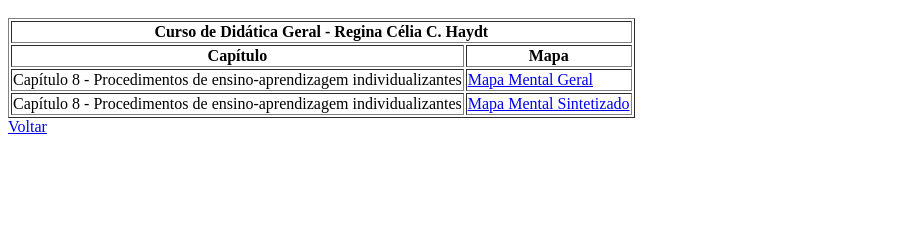
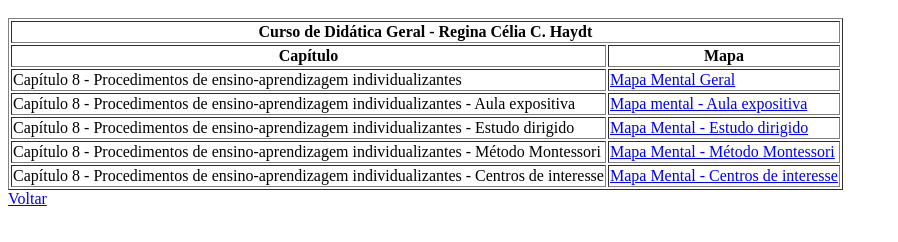
Before and after one commit to eversonott/4_semestre_didatica, a plain HTML site: page paginas/mapas.html in a window 1280 px wide. Shown: the part 48-290 px from the top of the page, without its empty margins (0-898 px from the left). Drawn offline with Linux system fonts and the light colour scheme.

Commit message:
Atualização da indexação dos mapas mentais

```diff
--- a/paginas/mapas.html
+++ b/paginas/mapas.html
@@ -18,10 +18,21 @@
               <td><a href="../markmaps/html/cap_8_procedimentos_de_ensino_aprendizagem_individualizantes_livro_curso_de_didatica_geral.html">Mapa Mental Geral</a></td>
           </tr>
           <tr>
-              <td>Capítulo 8 - Procedimentos de ensino-aprendizagem individualizantes</td>
-              <td><a href="../markmaps/html/cap_8_procedimentos_de_ensino_aprendizagem_individualizantes_livro_curso_de_didatica_geral_sintetizado.html">Mapa Mental Sintetizado</a></td>
+              <td>Capítulo 8 - Procedimentos de ensino-aprendizagem individualizantes - Aula expositiva</td>
+              <td><a href="../markmaps/html/cap_8_procedimentos_de_ensino_aprendizagem_individualizantes_livro_curso_de_didatica_geral_aula_expositiva.html">Mapa mental - Aula expositiva</a></td>
           </tr>
-
+           <tr>
+              <td>Capítulo 8 - Procedimentos de ensino-aprendizagem individualizantes - Estudo dirigido</td>
+              <td><a href="../markmaps/html/cap_8_procedimentos_de_ensino_aprendizagem_individualizantes_livro_curso_de_didatica_geral_estudo_dirigido.html">Mapa Mental - Estudo dirigido</a></td>
+          </tr>
+          <tr>
+              <td>Capítulo 8 - Procedimentos de ensino-aprendizagem individualizantes - Método Montessori</td>
+              <td><a href="../markmaps/html/cap_8_procedimentos_de_ensino_aprendizagem_individualizantes_livro_curso_de_didatica_geral_metodo_montessori.html">Mapa Mental - Método Montessori</a></td>
+          </tr>
+          <tr>
+              <td>Capítulo 8 - Procedimentos de ensino-aprendizagem individualizantes - Centros de interesse</td>
+              <td><a href="../markmaps/html/cap_8_procedimentos_de_ensino_aprendizagem_individualizantes_livro_curso_de_didatica_geral_centros_de_interesse.html">Mapa Mental - Centros de interesse</a></td>
+          </tr>
       </table>
       <a href="../index.html">Voltar</a>
   	</body>
```
